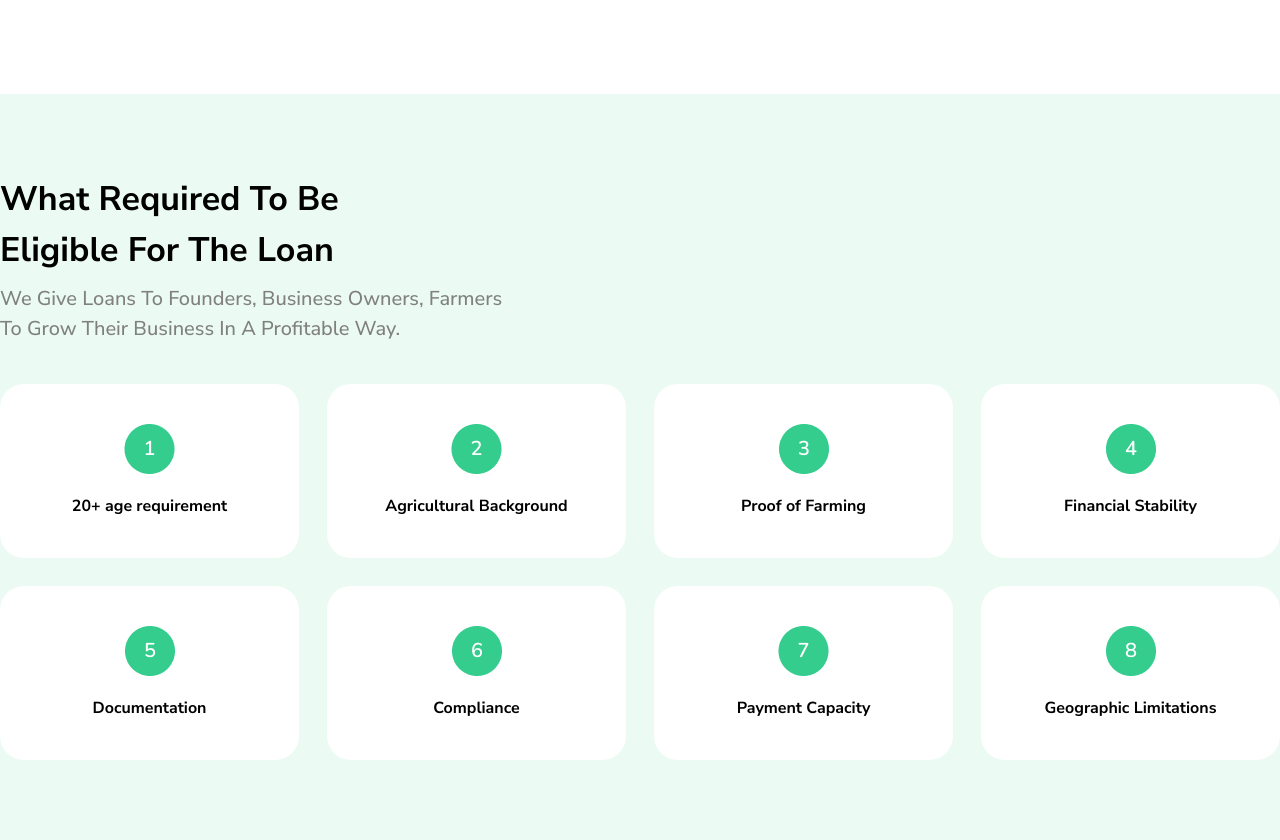
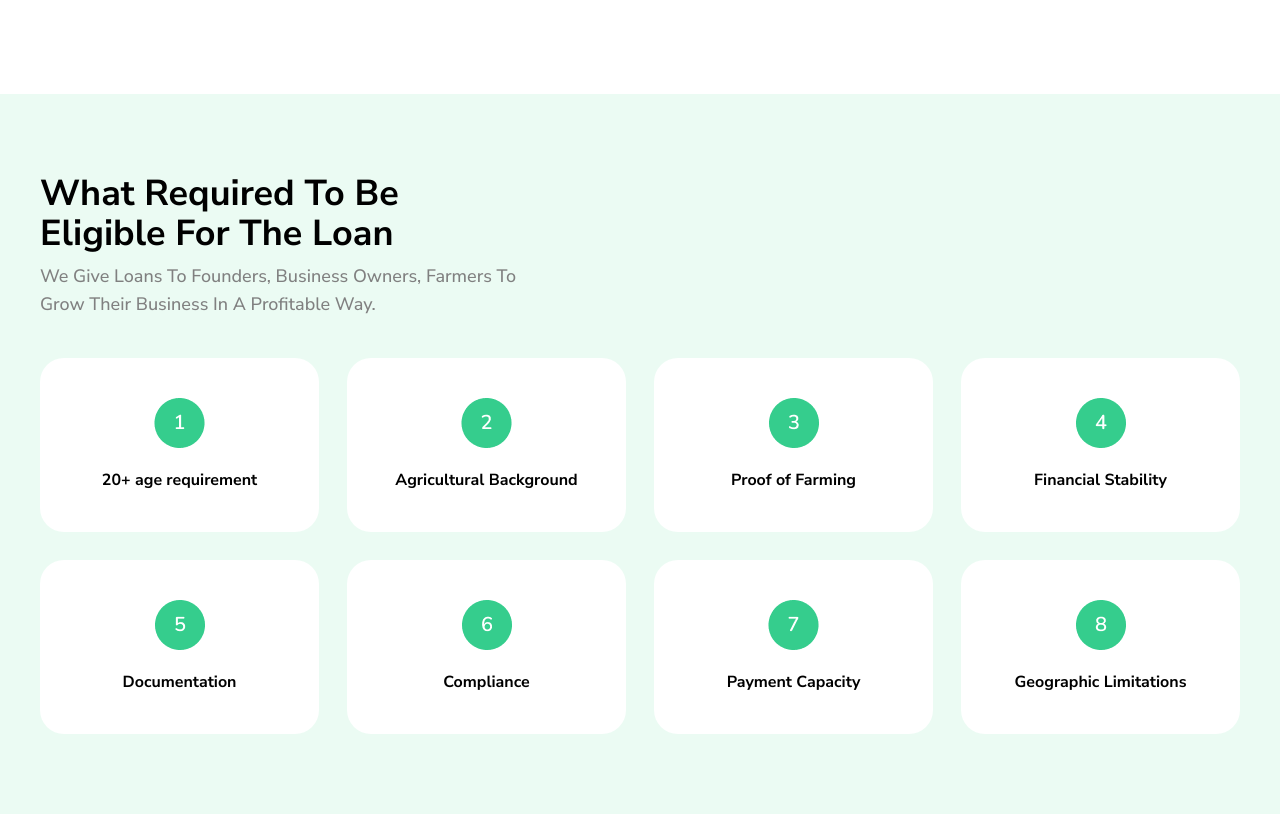
Before and after one commit to Toshmoney/smartfarmer, a React (Create React App) app in the folder client-side/: page / in a window 1280 px wide. Shown: the part 2909-3749 px from the top of the page. After the commit the page ends 3723 px from the top, so only its background shows below. Built offline with nearby package versions, Linux system fonts and the light colour scheme; a web font is replaced by a local one.

Commit message:
updating

```diff
--- a/client-side/src/Components/Eligibility/Eligibility.jsx
+++ b/client-side/src/Components/Eligibility/Eligibility.jsx
@@ -12,11 +12,11 @@ import eight from '../../Images/Group 13.png'
 
 const Eligibility = () =>{
     return(
-        <div className=" bg-[#EBFBF3] w-full text-left py-20 mt-[6rem]">
+        <div className=" bg-[#EBFBF3] text-center w-full lg:text-left py-20 px-10 mt-[6rem]">
             <div className="container flex flex-col gap-2">
-                <h1 className="head capitalize w-[32%]">what required to be eligible for the loan</h1>
-                <p className="word w-[40%] capitalize">we give loans to founders, business owners, farmers to grow their business in a profitable way.</p>
-                <div className="grid grid-cols-4 gap-7 mt-8">
+                <h1 className="head capitalize text-xl lg:w-[35%] lg:text-4xl ">what required to be eligible for the loan</h1>
+                <p className="word text-[15px] lg:w-[40%] lg:text-lg capitalize">we give loans to founders, business owners, farmers to grow their business in a profitable way.</p>
+                <div className="grid md:grid-cols-2 lg:grid-cols-4 gap-7 mt-8">
                     <Eligibilityprops
                         image = {one}
                         title = '20+ age requirement'
```
